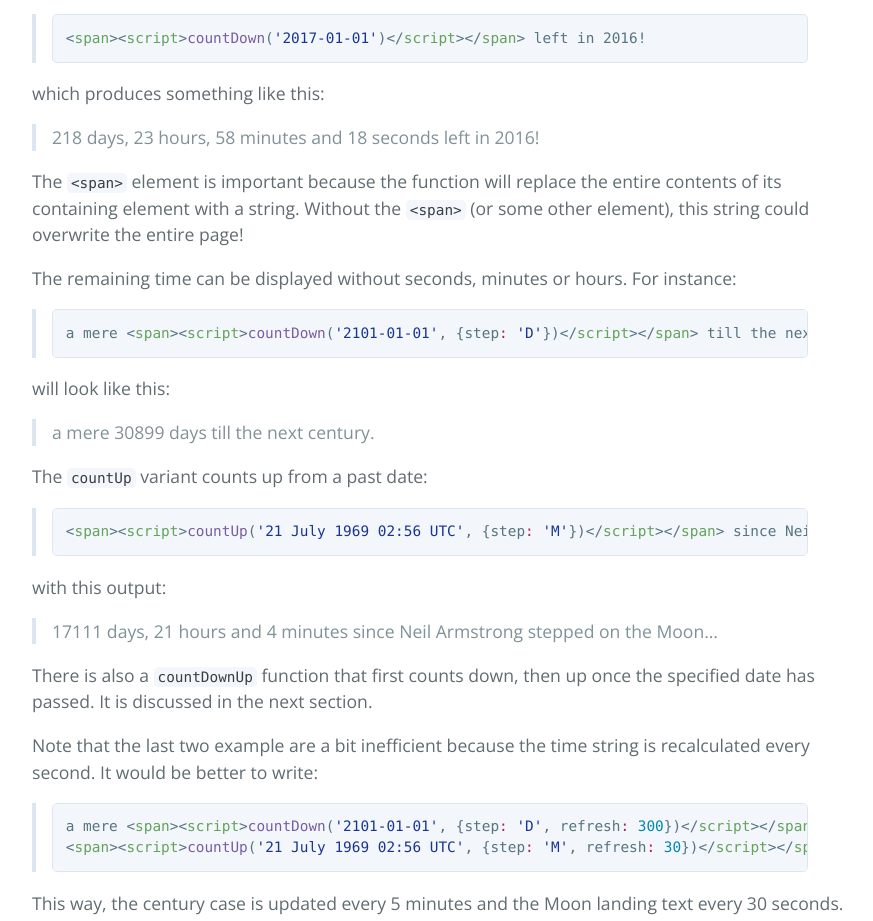
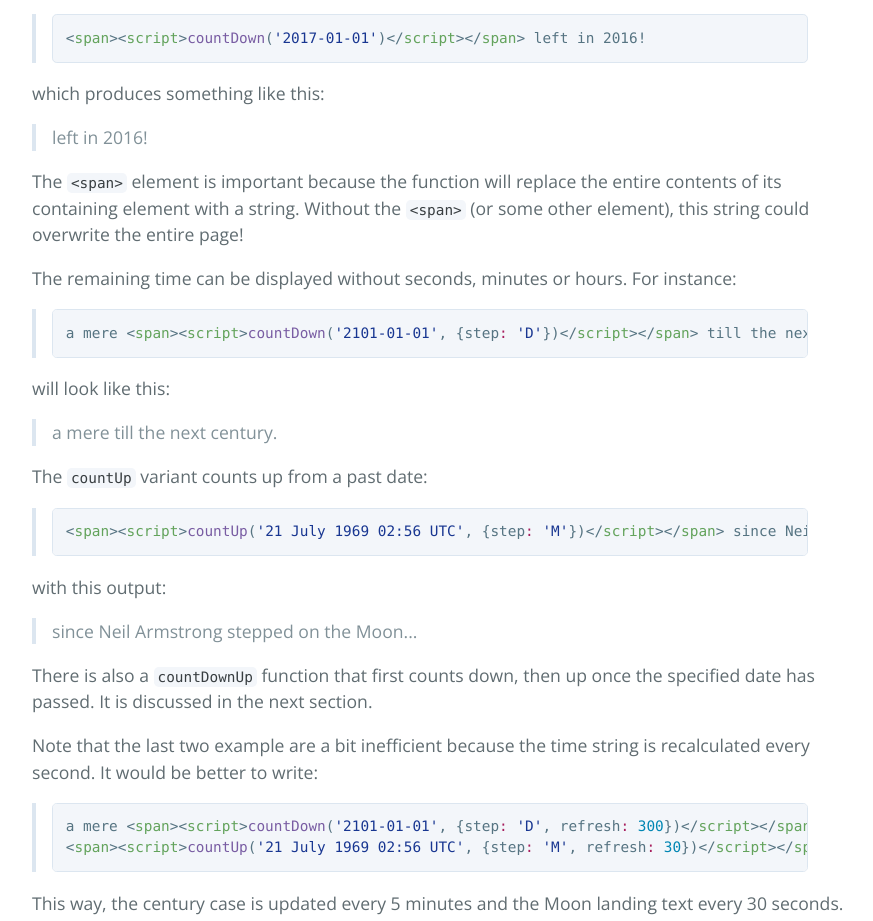
Before and after one commit to charpov/CountDown, a plain HTML site: page index.html in a window 1280 px wide. Shown: the part 1050-1971 px from the top of the page, without its empty margins (192-1065 px from the left). Drawn offline with nearby package versions, Linux system fonts and the light colour scheme.

```diff
--- a/index.html
+++ b/index.html
@@ -2,13 +2,12 @@
 <html lang="en-us">
   <head>
     <meta charset="UTF-8">
-    <title>Countdown</title>
+    <title>Countdown by charpov</title>
     <meta name="viewport" content="width=device-width, initial-scale=1">
     <link rel="stylesheet" type="text/css" href="stylesheets/normalize.css" media="screen">
     <link href='https://fonts.googleapis.com/css?family=Open+Sans:400,700' rel='stylesheet' type='text/css'>
     <link rel="stylesheet" type="text/css" href="stylesheets/stylesheet.css" media="screen">
     <link rel="stylesheet" type="text/css" href="stylesheets/github-light.css" media="screen">
-    <script src="scripts/countdown.js"></script>
   </head>
   <body>
     <section class="page-header">
@@ -52,7 +51,7 @@
 <p>which produces something like this:</p>
 
 <blockquote>
-<p>218 days, 23 hours, 58 minutes and 18 seconds left in 2016!</p>
+<p> left in 2016!</p>
 </blockquote>
 
 <p>The <code>&lt;span&gt;</code> element is important because the function will replace the entire contents of its containing element with a string.  Without the <code>&lt;span&gt;</code> (or some other element), this string could overwrite the entire page!</p>
@@ -66,7 +65,7 @@
 <p>will look like this:</p>
 
 <blockquote>
-<p>a mere 30899 days till the next century.</p>
+<p>a mere  till the next century.</p>
 </blockquote>
 
 <p>The <code>countUp</code> variant counts up from a past date:</p>
@@ -78,7 +77,7 @@
 <p>with this output:</p>
 
 <blockquote>
-<p>17111 days, 21 hours and 4 minutes since Neil Armstrong stepped on the Moon…</p>
+<p> since Neil Armstrong stepped on the Moon...</p>
 </blockquote>
 
 <p>There is also a <code>countDownUp</code> function that first counts down, then up once the specified date has passed.  It is discussed in the next section.</p>
```
Also changed, not shown: params.json (+1 -1 lines).
